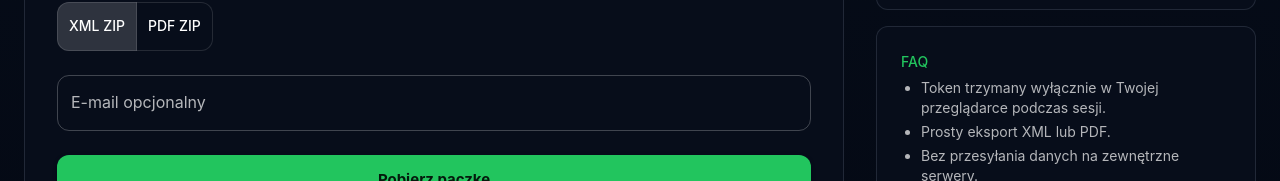
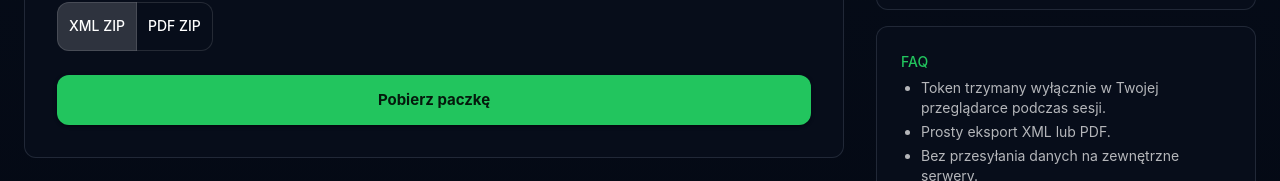
Before and after one commit to codelite-house/ksefast, a React (Vite) app in the folder frontend/: page / in a window 1280 px wide. Shown: the part 708-889 px from the top of the page. Built offline with nearby package versions, Linux system fonts and the light colour scheme; no server answers.

Commit message:
Remove unused email field and dead commented-out code

```diff
--- a/frontend/src/components/DownloadForm.tsx
+++ b/frontend/src/components/DownloadForm.tsx
@@ -15,7 +15,6 @@ import Typography from "@mui/material/Typography";
 
 export default function DownloadForm() {
   const [token, setToken] = useState("");
-  const [email, setEmail] = useState("");
   const [contextType, setContextType] = useState<
     "Nip" | "InternalId" | "NipVatUe" | "PeppolId"
   >("Nip");
@@ -62,7 +61,6 @@ export default function DownloadForm() {
       dateFrom: selectedMonthData.dateFrom,
       dateTo: selectedMonthData.dateTo,
       format,
-      email: email.trim() || undefined,
     };
 
     downloadInvoices(request, {
@@ -220,15 +218,6 @@ export default function DownloadForm() {
           </ToggleButtonGroup>
         </Box>
 
-        <TextField
-          label="E-mail opcjonalny"
-          type="email"
-          value={email}
-          onChange={(e) => setEmail(e.target.value)}
-          placeholder="twoj@email.pl"
-          fullWidth
-        />
-
         <Button
           type="submit"
           variant="contained"
--- a/frontend/src/types.ts
+++ b/frontend/src/types.ts
@@ -29,7 +29,6 @@ export interface DownloadInvoicesRequest {
   dateFrom: string;
   dateTo: string;
   format: DownloadFormat;
-  email?: string;
 }
 
 // Odpowiada schematowi PublicKeyCertificate z OpenAPI spec KSeF v2 (/security/public-key-certificates)
```
Also changed, not shown: frontend/src/components/QAPanel.tsx (+0 -17 lines), 1 other file (tests, documents, lock files or other folders).
